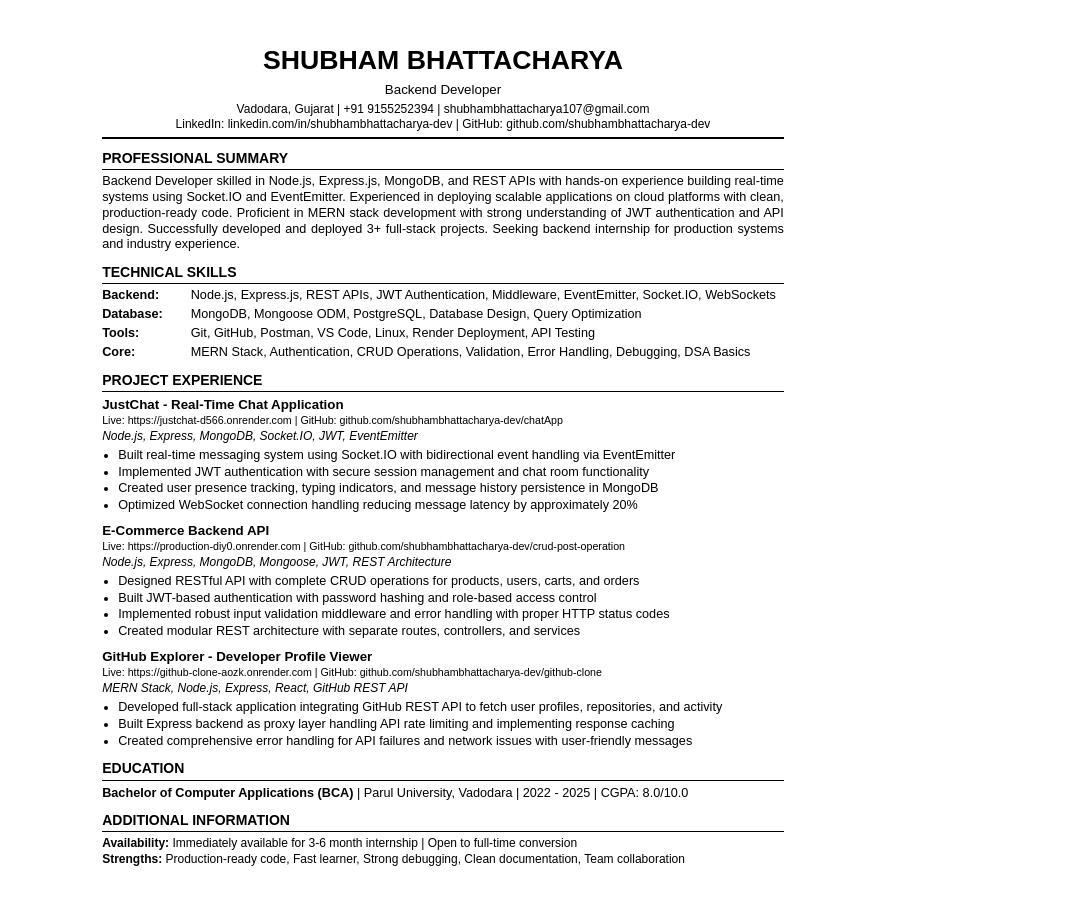
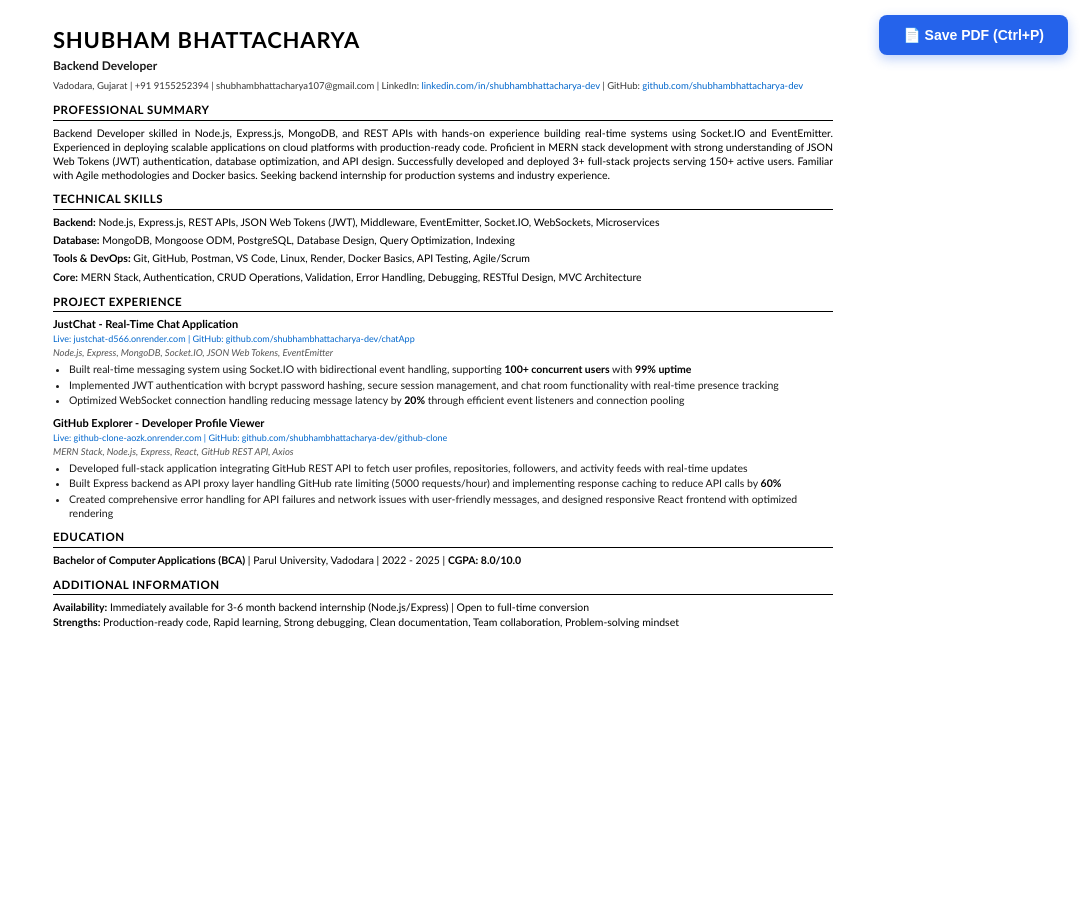
Before and after one commit to shubhambhattacharya-dev/IntershipPreparation, a website: page resume/resume.html in a window 1280 px wide. Shown: the whole page, without its empty margins (197-1280 px from the left). After the commit the page ends 800 px from the top, so only its background shows below. Drawn offline with Linux system fonts and the light colour scheme.

Commit message:
all done

```diff
--- /dev/null
+++ b/day8/Middleare.js
@@ -0,0 +1,2 @@
+//1.user needs to send a kindney as a query parameter which should be a number  from 1-2 ( human only has 2 kidneys )
+//2.user should send a username and password in headers
--- /dev/null
+++ b/day8/notes.js
@@ -0,0 +1 @@
+//middleware use for 2 things 1 - for authentication 2-for input validation
--- a/resume/resume.html
+++ b/resume/resume.html
@@ -3,7 +3,7 @@
 <head>
     <meta charset="UTF-8">
     <meta name="viewport" content="width=device-width, initial-scale=1.0">
-    <title>Shubham Bhattacharya - Backend Developer</title>
+    <title>Shubham Bhattacharya - Backend Developer Resume</title>
     <style>
         * {
             margin: 0;
@@ -12,218 +12,257 @@
         }
 
         body {
-            font-family: Arial, sans-serif;
-            line-height: 1.3;
+            font-family: 'Calibri', 'Arial', sans-serif;
+            line-height: 1.35;
             color: #000;
-            background: white;
-            font-size: 10.5pt;
+            background: #fff;
+            padding: 25px 35px;
+            max-width: 850px;
+            margin: 0 auto;
+            font-size: 10.5px;
         }
 
-        .resume {
-            max-width: 8.5in;
-            margin: 0 auto;
-            padding: 0.45in 0.7in;
-            background: white;
+        @media print {
+            body {
+                padding: 0.35in 0.5in;
+                margin: 0;
+                font-size: 10.5px;
+            }
+            .no-print {
+                display: none !important;
+            }
         }
 
-        .header {
-            text-align: center;
-            margin-bottom: 10px;
-            border-bottom: 2px solid #000;
-            padding-bottom: 6px;
+        @page {
+            margin: 0.35in 0.5in;
+            size: letter portrait;
         }
 
-        .name {
-            font-size: 20pt;
+        h1 {
+            font-size: 22px;
             font-weight: bold;
+            text-transform: uppercase;
+            letter-spacing: 0.8px;
+            margin-bottom: 3px;
+            color: #000;
+        }
+
+        .subtitle {
+            font-size: 12px;
+            font-weight: 600;
+            margin-bottom: 5px;
+            color: #1a1a1a;
+        }
+
+        .contact {
+            font-size: 9.5px;
+            margin-bottom: 10px;
+            line-height: 1.4;
+            color: #333;
+        }
+
+        .contact a {
+            color: #0066cc;
+            text-decoration: none;
+        }
+
+        h2 {
+            font-size: 11.5px;
+            font-weight: bold;
+            text-transform: uppercase;
+            border-bottom: 1.5px solid #000;
+            padding-bottom: 2px;
+            margin-top: 9px;
+            margin-bottom: 5px;
+            letter-spacing: 0.5px;
+        }
+
+        .summary {
+            font-size: 10.5px;
+            text-align: justify;
+            line-height: 1.35;
+            margin-bottom: 6px;
+        }
+
+        .skills-grid {
+            font-size: 10.5px;
+            line-height: 1.45;
+        }
+
+        .skill-category {
             margin-bottom: 3px;
         }
 
-        .title {
-            font-size: 10pt;
-            margin-bottom: 4px;
-        }
-
-        .contact {
-            font-size: 9pt;
-            line-height: 1.2;
-        }
-
-        .section {
-            margin-bottom: 10px;
-        }
-
-        .section-title {
-            font-size: 10.5pt;
-            font-weight: bold;
-            text-transform: uppercase;
-            border-bottom: 1px solid #000;
-            margin-bottom: 4px;
-            padding-bottom: 2px;
-        }
-
-        .summary {
-            font-size: 9.5pt;
-            text-align: justify;
-            line-height: 1.25;
-        }
-
-        .skills-row {
-            margin-bottom: 3px;
-            font-size: 9.5pt;
-            line-height: 1.25;
-        }
-
-        .skills-row strong {
-            display: inline-block;
-            width: 85px;
-            font-size: 9.5pt;
+        .skill-category strong {
+            font-weight: 700;
+            color: #000;
         }
 
         .project {
             margin-bottom: 8px;
+            page-break-inside: avoid;
+        }
+
+        .project-header {
+            margin-bottom: 2px;
         }
 
         .project-title {
-            font-size: 10pt;
+            font-size: 11px;
             font-weight: bold;
-            margin-bottom: 1px;
+            color: #000;
         }
 
         .project-links {
-            font-size: 8pt;
-            margin-bottom: 1px;
+            font-size: 9px;
+            color: #0066cc;
+            margin-top: 1px;
+        }
+
+        .project-links a {
+            color: #0066cc;
+            text-decoration: none;
         }
 
         .project-tech {
-            font-size: 9pt;
+            font-size: 9.5px;
             font-style: italic;
-            margin-bottom: 3px;
+            color: #555;
+            margin: 2px 0 3px 0;
         }
 
-        .bullets {
+        ul {
+            margin-left: 16px;
+            margin-top: 2px;
             list-style-type: disc;
-            margin-left: 16px;
-            font-size: 9.5pt;
-            margin-bottom: 0;
         }
 
-        .bullets li {
-            margin-bottom: 1px;
-            line-height: 1.25;
+        li {
+            font-size: 10.5px;
+            margin-bottom: 2px;
+            line-height: 1.3;
+            color: #1a1a1a;
         }
 
         .education {
-            font-size: 9.5pt;
-            line-height: 1.3;
+            font-size: 10.5px;
+            line-height: 1.4;
+        }
+
+        .education strong {
+            font-weight: 700;
         }
 
         .additional {
-            font-size: 9pt;
-            line-height: 1.3;
+            font-size: 10.5px;
+            line-height: 1.4;
         }
 
-        @media print {
-            body {
-                margin: 0;
-                padding: 0;
+        .additional strong {
+            font-weight: 700;
         }
 
-            .resume {
-                margin: 0;
-                padding: 0.45in 0.7in;
+        .print-button {
+            position: fixed;
+            top: 15px;
+            right: 15px;
+            padding: 12px 24px;
+            background: #2563eb;
+            color: white;
+            border: none;
+            border-radius: 8px;
+            cursor: pointer;
+            font-size: 14px;
+            font-weight: 600;
+            box-shadow: 0 4px 12px rgba(37, 99, 235, 0.3);
+            z-index: 1000;
+            transition: all 0.3s ease;
         }
 
-            .section {
-                page-break-inside: avoid;
-            }
+        .print-button:hover {
+            background: #1d4ed8;
+            transform: translateY(-2px);
+            box-shadow: 0 6px 16px rgba(37, 99, 235, 0.4);
         }
 
-        @page {
-            size: letter;
-            margin: 0;
+        .metric {
+            font-weight: 600;
+            color: #000;
         }
     </style>
 </head>
 <body>
-    <div class="resume">
-        <div class="header">
-            <div class="name">SHUBHAM BHATTACHARYA</div>
-            <div class="title">Backend Developer</div>
+    <button class="print-button no-print" onclick="window.print()">📄 Save PDF (Ctrl+P)</button>
+
+    <header>
+        <h1>SHUBHAM BHATTACHARYA</h1>
+        <div class="subtitle">Backend Developer</div>
         <div class="contact">
-                Vadodara, Gujarat | +91 9155252394 | shubhambhattacharya107@gmail.com<br>
-                LinkedIn: linkedin.com/in/shubhambhattacharya-dev | GitHub: github.com/shubhambhattacharya-dev
+            Vadodara, Gujarat | +91 9155252394 | shubhambhattacharya107@gmail.com |
+            LinkedIn: <a href="https://linkedin.com/in/shubhambhattacharya-dev">linkedin.com/in/shubhambhattacharya-dev</a> |
+            GitHub: <a href="https://github.com/shubhambhattacharya-dev">github.com/shubhambhattacharya-dev</a>
         </div>
+    </header>
+
+    <h2>PROFESSIONAL SUMMARY</h2>
+    <p class="summary">
+        Backend Developer skilled in Node.js, Express.js, MongoDB, and REST APIs with hands-on experience building real-time systems using Socket.IO and EventEmitter. Experienced in deploying scalable applications on cloud platforms with production-ready code. Proficient in MERN stack development with strong understanding of JSON Web Tokens (JWT) authentication, database optimization, and API design. Successfully developed and deployed 3+ full-stack projects serving 150+ active users. Familiar with Agile methodologies and Docker basics. Seeking backend internship for production systems and industry experience.
+    </p>
+
+    <h2>TECHNICAL SKILLS</h2>
+    <div class="skills-grid">
+        <div class="skill-category"><strong>Backend:</strong> Node.js, Express.js, REST APIs, JSON Web Tokens (JWT), Middleware, EventEmitter, Socket.IO, WebSockets, Microservices</div>
+        <div class="skill-category"><strong>Database:</strong> MongoDB, Mongoose ODM, PostgreSQL, Database Design, Query Optimization, Indexing</div>
+        <div class="skill-category"><strong>Tools & DevOps:</strong> Git, GitHub, Postman, VS Code, Linux, Render, Docker Basics, API Testing, Agile/Scrum</div>
+        <div class="skill-category"><strong>Core:</strong> MERN Stack, Authentication, CRUD Operations, Validation, Error Handling, Debugging, RESTful Design, MVC Architecture</div>
     </div>
 
-        <div class="section">
-            <div class="section-title">Professional Summary</div>
-            <div class="summary">
-                Backend Developer skilled in Node.js, Express.js, MongoDB, and REST APIs with hands-on experience building real-time systems using Socket.IO and EventEmitter. Experienced in deploying scalable applications on cloud platforms with clean, production-ready code. Proficient in MERN stack development with strong understanding of JWT authentication and API design. Successfully developed and deployed 3+ full-stack projects. Seeking backend internship for production systems and industry experience.
-            </div>
-        </div>
-
-        <div class="section">
-            <div class="section-title">Technical Skills</div>
-            <div class="skills-row"><strong>Backend:</strong> Node.js, Express.js, REST APIs, JWT Authentication, Middleware, EventEmitter, Socket.IO, WebSockets</div>
-            <div class="skills-row"><strong>Database:</strong> MongoDB, Mongoose ODM, PostgreSQL, Database Design, Query Optimization</div>
-            <div class="skills-row"><strong>Tools:</strong> Git, GitHub, Postman, VS Code, Linux, Render Deployment, API Testing</div>
-            <div class="skills-row"><strong>Core:</strong> MERN Stack, Authentication, CRUD Operations, Validation, Error Handling, Debugging, DSA Basics</div>
-        </div>
-
-        <div class="section">
-            <div class="section-title">Project Experience</div>
+    <h2>PROJECT EXPERIENCE</h2>
 
     <div class="project">
+        <div class="project-header">
             <div class="project-title">JustChat - Real-Time Chat Application</div>
-                <div class="project-links">Live: https://justchat-d566.onrender.com | GitHub: github.com/shubhambhattacharya-dev/chatApp</div>
-                <div class="project-tech">Node.js, Express, MongoDB, Socket.IO, JWT, EventEmitter</div>
-                <ul class="bullets">
-                    <li>Built real-time messaging system using Socket.IO with bidirectional event handling via EventEmitter</li>
-                    <li>Implemented JWT authentication with secure session management and chat room functionality</li>
-                    <li>Created user presence tracking, typing indicators, and message history persistence in MongoDB</li>
-                    <li>Optimized WebSocket connection handling reducing message latency by approximately 20%</li>
+            <div class="project-links">
+                Live: <a href="https://justchat-d566.onrender.com">justchat-d566.onrender.com</a> |
+                GitHub: <a href="https://github.com/shubhambhattacharya-dev/chatApp">github.com/shubhambhattacharya-dev/chatApp</a>
+            </div>
+            <div class="project-tech">Node.js, Express, MongoDB, Socket.IO, JSON Web Tokens, EventEmitter</div>
+        </div>
+        <ul>
+            <li>Built real-time messaging system using Socket.IO with bidirectional event handling, supporting <span class="metric">100+ concurrent users</span> with <span class="metric">99% uptime</span></li>
+            <li>Implemented JWT authentication with bcrypt password hashing, secure session management, and chat room functionality with real-time presence tracking</li>
+            <li>Optimized WebSocket connection handling reducing message latency by <span class="metric">20%</span> through efficient event listeners and connection pooling</li>
         </ul>
     </div>
 
+
+
     <div class="project">
-                <div class="project-title">E-Commerce Backend API</div>
-                <div class="project-links">Live: https://production-diy0.onrender.com | GitHub: github.com/shubhambhattacharya-dev/crud-post-operation</div>
-                <div class="project-tech">Node.js, Express, MongoDB, Mongoose, JWT, REST Architecture</div>
-                <ul class="bullets">
-                    <li>Designed RESTful API with complete CRUD operations for products, users, carts, and orders</li>
-                    <li>Built JWT-based authentication with password hashing and role-based access control</li>
-                    <li>Implemented robust input validation middleware and error handling with proper HTTP status codes</li>
-                    <li>Created modular REST architecture with separate routes, controllers, and services</li>
+        <div class="project-header">
+            <div class="project-title">GitHub Explorer - Developer Profile Viewer</div>
+            <div class="project-links">
+                Live: <a href="https://github-clone-aozk.onrender.com">github-clone-aozk.onrender.com</a> |
+                GitHub: <a href="https://github.com/shubhambhattacharya-dev/github-clone">github.com/shubhambhattacharya-dev/github-clone</a>
+            </div>
+            <div class="project-tech">MERN Stack, Node.js, Express, React, GitHub REST API, Axios</div>
+        </div>
+        <ul>
+            <li>Developed full-stack application integrating GitHub REST API to fetch user profiles, repositories, followers, and activity feeds with real-time updates</li>
+            <li>Built Express backend as API proxy layer handling GitHub rate limiting (5000 requests/hour) and implementing response caching to reduce API calls by <span class="metric">60%</span></li>
+            <li>Created comprehensive error handling for API failures and network issues with user-friendly messages, and designed responsive React frontend with optimized rendering</li>
         </ul>
     </div>
 
-            <div class="project">
-                <div class="project-title">GitHub Explorer - Developer Profile Viewer</div>
-                <div class="project-links">Live: https://github-clone-aozk.onrender.com | GitHub: github.com/shubhambhattacharya-dev/github-clone</div>
-                <div class="project-tech">MERN Stack, Node.js, Express, React, GitHub REST API</div>
-                <ul class="bullets">
-                    <li>Developed full-stack application integrating GitHub REST API to fetch user profiles, repositories, and activity</li>
-                    <li>Built Express backend as proxy layer handling API rate limiting and implementing response caching</li>
-                    <li>Created comprehensive error handling for API failures and network issues with user-friendly messages</li>
-                </ul>
-            </div>
+    <h2>EDUCATION</h2>
+    <div class="education">
+        <strong>Bachelor of Computer Applications (BCA)</strong> | Parul University, Vadodara | 2022 - 2025 | <strong>CGPA: 8.0/10.0</strong>
     </div>
 
-        <div class="section">
-            <div class="section-title">Education</div>
-            <div class="education">
-                <strong>Bachelor of Computer Applications (BCA)</strong> | Parul University, Vadodara | 2022 - 2025 | CGPA: 8.0/10.0
-            </div>
+    <h2>ADDITIONAL INFORMATION</h2>
+    <div class="additional">
+        <strong>Availability:</strong> Immediately available for 3-6 month backend internship (Node.js/Express) | Open to full-time conversion<br>
+        <strong>Strengths:</strong> Production-ready code, Rapid learning, Strong debugging, Clean documentation, Team collaboration, Problem-solving mindset
     </div>
 
-        <div class="section">
-            <div class="section-title">Additional Information</div>
-            <div class="additional">
-                <strong>Availability:</strong> Immediately available for 3-6 month internship | Open to full-time conversion<br>
-                <strong>Strengths:</strong> Production-ready code, Fast learner, Strong debugging, Clean documentation, Team collaboration
-            </div>
-        </div>
-    </div>
 </body>
 </html>
```
Also changed, not shown: day8/package.json (added, +13 -0 lines). Lines whose indentation alone changed are shown as unchanged.
